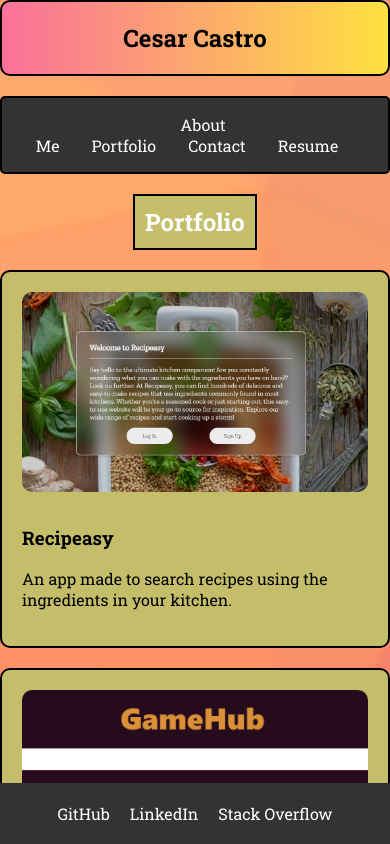
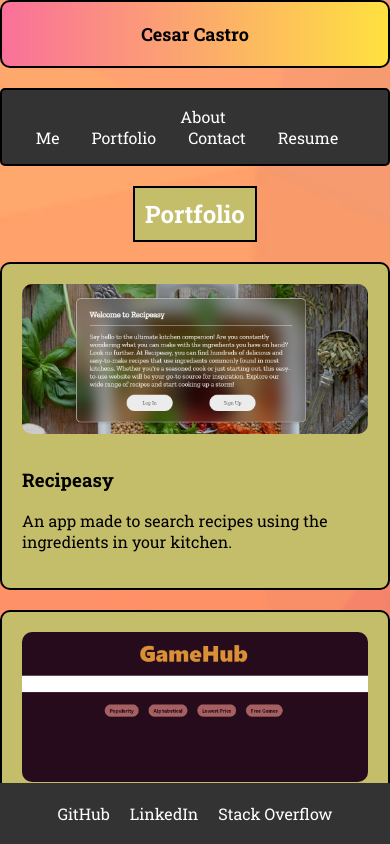
Before and after one commit to SpacemanCeezer/React-Portfolio, a React (Create React App) app in the folder my-portfolio/: page /portfolio in a window 390 px wide. Shown: the top 844 px of the page. Built offline with nearby package versions, Linux system fonts and the light colour scheme.

Commit message:
made it mobile responsive

```diff
--- a/my-portfolio/src/App.css
+++ b/my-portfolio/src/App.css
@@ -1,3 +1,4 @@
+/* Desktop styles */
 body {
   margin: 0;
   padding: 0;
@@ -18,6 +19,7 @@
   align-items: center;
 }
 
+/* Header styles */
 .header {
   background-image: linear-gradient(to right, #fa709a 0%, #fee140 100%);
   background-color: #547246;
@@ -33,6 +35,7 @@
   margin-bottom: 20px;
 }
 
+/* Navbar styles */
 .navbar {
   background-color: #333;
   color: #fff;
@@ -41,6 +44,7 @@
   margin-bottom: 20px;
 }
 
+/* Project styles */
 .project {
   background-color: #c4be6a;
   border: 2px solid #000000;
@@ -69,6 +73,7 @@
   margin-bottom: 10px;
 }
 
+/* Portfolio heading styles */
 .portfolio-heading {
   background-color: #c4be6a;
   color: #fff;
@@ -80,17 +85,7 @@
   margin-bottom: 20px;
 }
 
-.resume-section {
-  background-color: #c4be6a;
-  color: #fff;
-  padding: 20px;
-  text-align: center;
-  border: 2px solid #000;
-  margin: 0 auto;
-  width: fit-content;
-  margin-bottom: 20px;
-}
-
+/* Resume section styles */
 .resume-section {
   background-color: #c4be6a;
   color: #fff;
@@ -109,7 +104,6 @@
 }
 
 .resume-content img {
-
   height: auto;
   margin-bottom: 20px;
 }
@@ -131,6 +125,7 @@
   border-color: #547246;
 }
 
+/* Footer styles */
 .footer {
   background-color: #333;
   color: #fff;
@@ -155,3 +150,15 @@
 .footer-links a:hover {
   text-decoration: underline;
 }
+
+/* Media queries for mobile */
+@media (max-width: 768px) {
+  .header {
+    font-size: 18px;
+  }
+
+  .project img {
+    height: 150px;
+  }
+
+}
```
